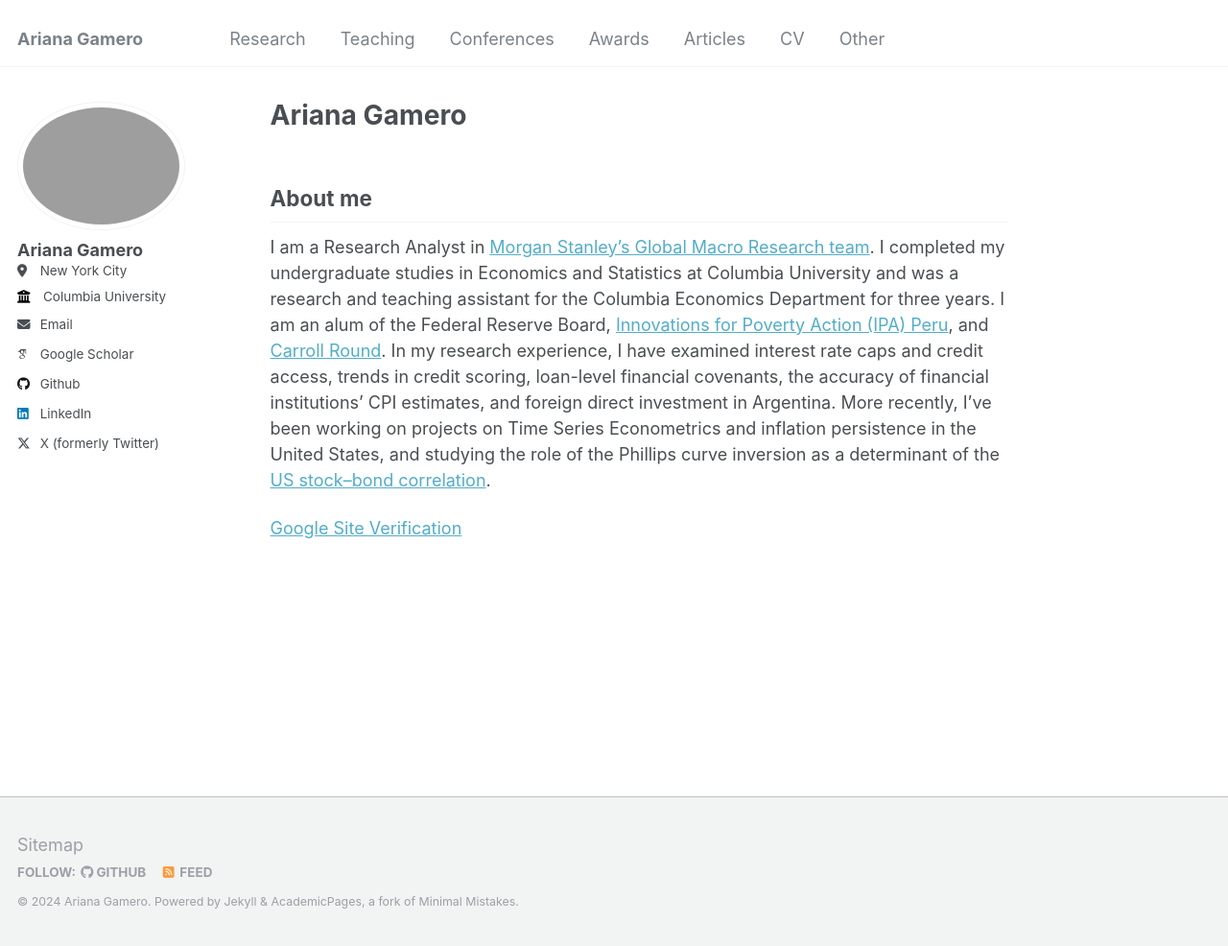
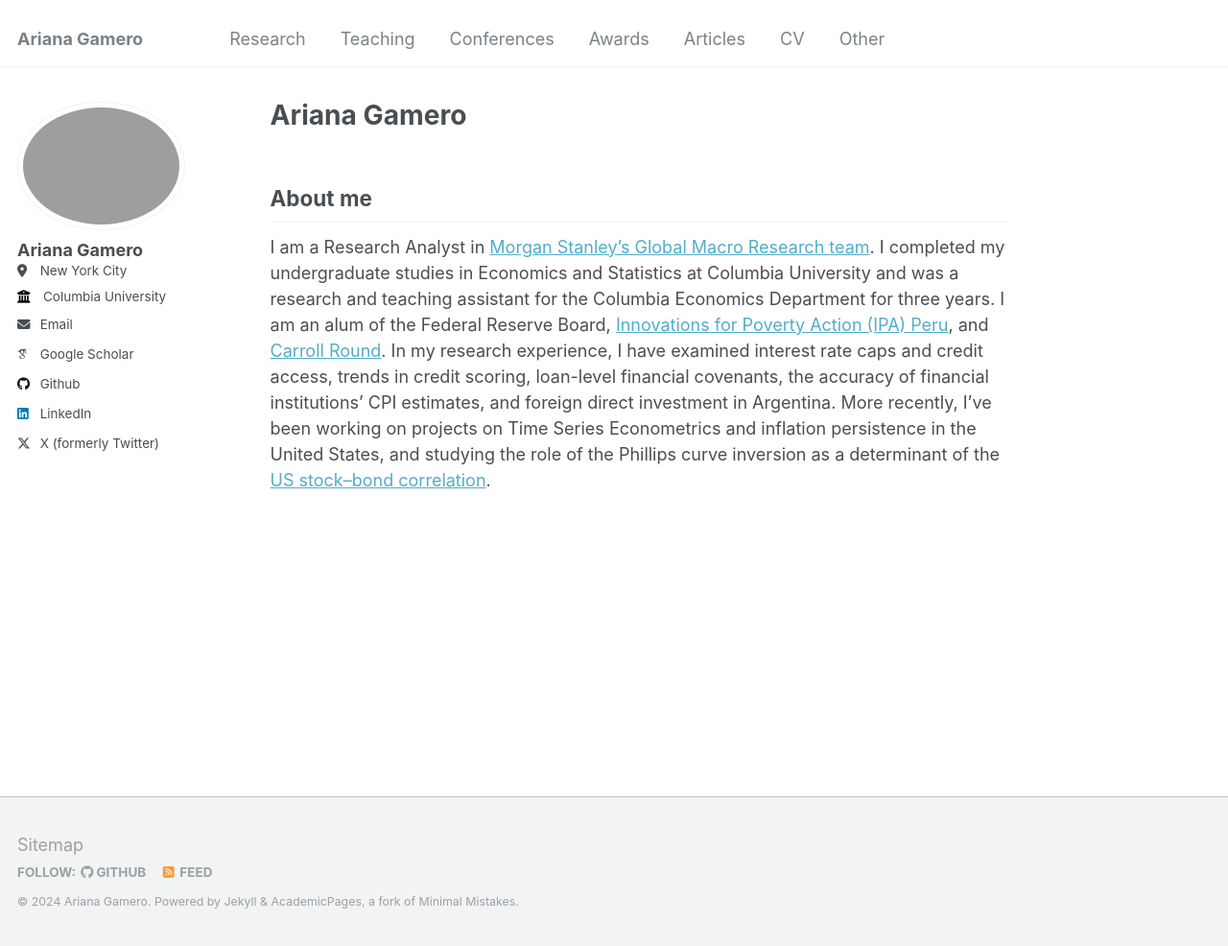
Before and after one commit to arianagamero11/arianagamero11.github.io, a Jekyll site: the page built from _pages/about.md, in a window 1280 px wide and 986 px high. Shown: the whole window at 96% size. Built offline with Jekyll 4.4.1, drawn with Linux system fonts in a browser that asks for light colours; some web fonts are replaced.

Commit message:
Update about.md

```diff
--- a/_pages/about.md
+++ b/_pages/about.md
@@ -9,7 +9,3 @@
 
 ## About me
 I am a Research Analyst in [Morgan Stanley's Global Macro Research team](https://www.morganstanley.com/what-we-do/research). I completed my undergraduate studies in Economics and Statistics at Columbia University and was a research and teaching assistant for the Columbia Economics Department for three years. I am an alum of the Federal Reserve Board, [Innovations for Poverty Action (IPA) Peru](https://poverty-action.org/study/impact-text-based-campaign-intimate-partner-violence-during-covid-19-peru), and [Carroll Round](https://sfs.georgetown.edu/carroll-round/conference/). In my research experience, I have examined interest rate caps and credit access, trends in credit scoring, loan-level financial covenants, the accuracy of financial institutions' CPI estimates, and foreign direct investment in Argentina. More recently, I’ve been working on projects on Time Series Econometrics and inflation persistence in the United States, and studying the role of the Phillips curve inversion as a determinant of the [US stock–bond correlation](https://www.morganstanley.com/ideas/60-40-investment-portfolio-future).
-
-
-
-[Google Site Verification](google30fa82dea3369833.html)
```
